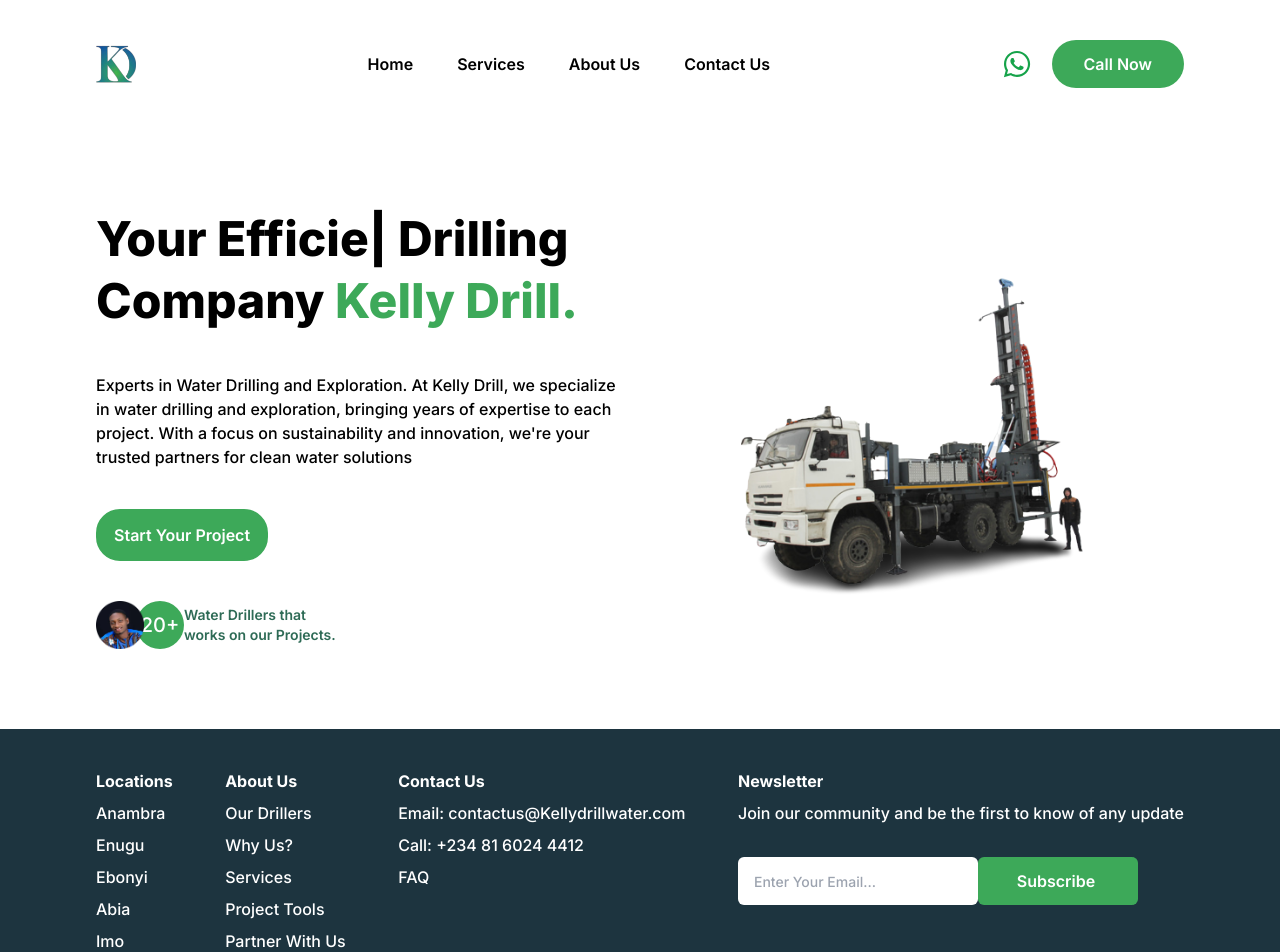
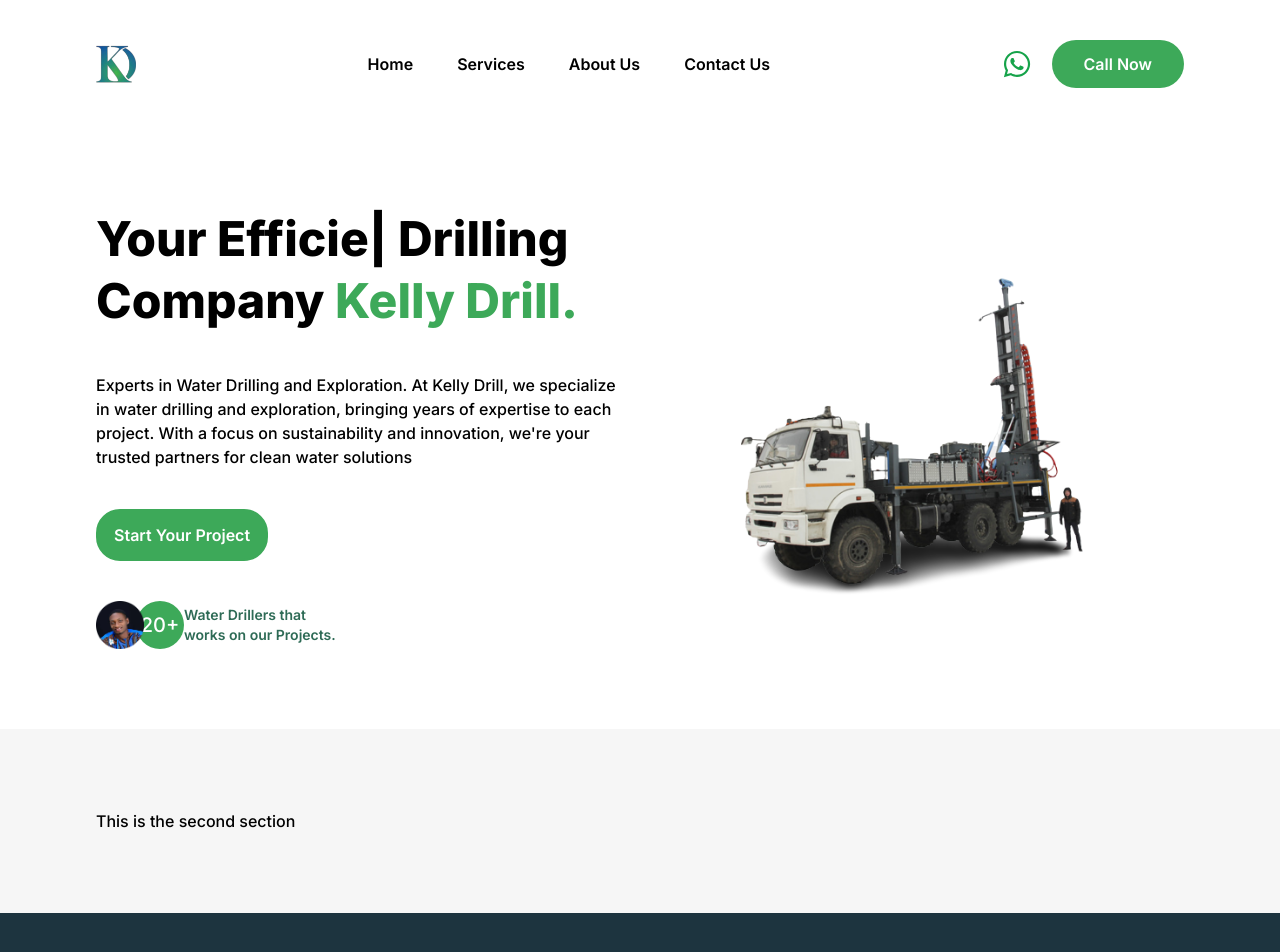
Before and after one commit to KingZedPriest/Kellydrillwater, a Next.js app: page / in a window 1280 px wide. Shown: the top 952 px of the page. Built offline with nearby package versions, Linux system fonts and the light colour scheme.

Commit message:
Fix and Feat: Refactor layout, remove global padding, start second section.

```diff
--- a/src/app/layout.tsx
+++ b/src/app/layout.tsx
@@ -20,9 +20,7 @@
     <html lang="en">
       <body className={`bg-white font-medium ${inter.className}`}>
         <Header />
-        <main className="px-6 sm:px-12 lg:px-24 md:px-18">
-           {children}
-        </main>
+        {children}
         <Footer />
       </body>
     </html>
--- a/src/app/page.tsx
+++ b/src/app/page.tsx
@@ -1,10 +1,12 @@
 import Image from 'next/image'
-import HeroSection from '@/components/homePage/HeroSection'
+import HeroSection from '@/components/homePage/HeroSection';
+import SecondSection from "@/components/homePage/machinePage";
 
 export default function Home() {
   return (
-    <main className="">
+    <main>
       <HeroSection />
+      <SecondSection />
     </main>
   )
 }
--- a/src/components/homePage/HeroSection.tsx
+++ b/src/components/homePage/HeroSection.tsx
@@ -26,7 +26,7 @@
     };
   }, []);
   return (
-    <main className="flex py-20 flex-col-reverse items-center gap-10 md:flex-row md:justify-between">
+    <main className="flex py-20 flex-col-reverse items-center gap-10 md:flex-row md:justify-between px-6 sm:px-12 lg:px-24 md:px-18">
       <div className="lg:w-1/2">
         <h1 className="leading text-2xl font-[800] text-black sm:text-3xl md:text-4xl lg:text-5xl">
           Your <span className="typed-text"></span> Drilling Company{" "}
--- /dev/null
+++ b/src/components/homePage/machinePage.tsx
@@ -0,0 +1,7 @@
+export default function MachinePage(){
+    return (
+        <div className="bg-whiteColor py-20 px-6 sm:px-12 lg:px-24 md:px-18">
+            <h1>This is the second section</h1>
+        </div>
+    )
+}
```
Also changed, not shown: src/components/Footer.tsx (renamed from src/components/Footer.jsx).
